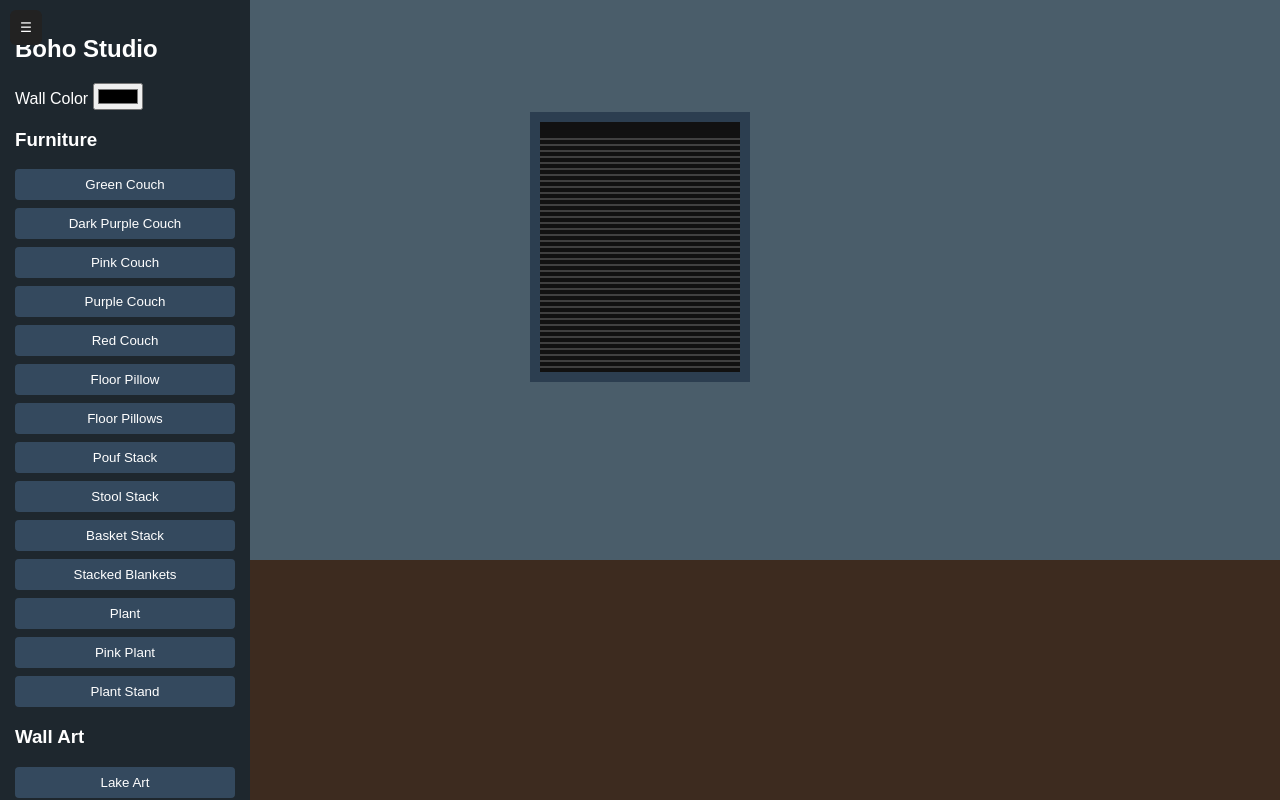
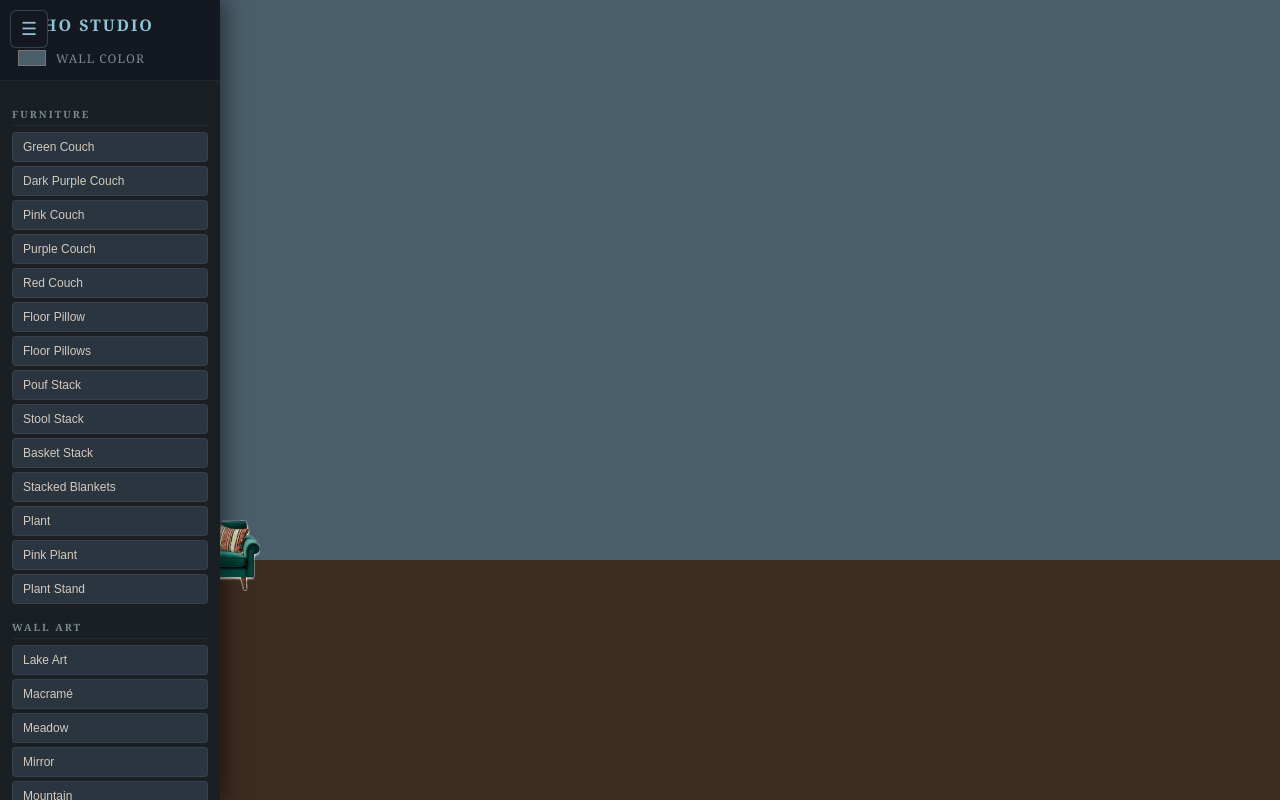
Before and after one commit to MaximumReality/decor, a plain HTML site: page index.html in a window 1280 px wide. Both pictures are taken after a click on the button "Green Couch". Drawn offline with Linux system fonts and the light colour scheme.

Commit message:
Update index.html

```diff
--- a/index.html
+++ b/index.html
@@ -2,67 +2,145 @@
 <html lang="en">
 <head>
 <meta charset="UTF-8">
-<title>Boho Rain Decor Sim</title>
+<title>Boho Decor Sim</title>
 <meta name="viewport" content="width=device-width, initial-scale=1.0">
-
 <style>
-  body {
-    margin: 0;
-    font-family: sans-serif;
-    background: #0f1418;
-    overflow: hidden;
-  }
-
   :root {
     --wall-color: #4a5d6a;
     --floor-color: #3d2b1f;
+    --sidebar-bg: #1a1f24;
+    --sidebar-header: #141820;
+    --btn-bg: #2a3540;
+    --btn-hover: #374b5a;
+    --accent: #8ec5d6;
+    --text: #d4c9bc;
+    --text-muted: #7a8a94;
+    --delete-bg: rgba(180, 60, 60, 0.85);
+    --delete-hover: rgba(210, 80, 80, 0.95);
+    --sidebar-width: 220px;
   }
 
-  /* Toggle Button */
-  #toggleSidebar {
-    position: fixed;
-    top: 10px;
-    left: 10px;
-    z-index: 1000;
-    padding: 10px;
-    background: #222;
-    color: white;
-    border: none;
-    border-radius: 6px;
+  * { box-sizing: border-box; margin: 0; padding: 0; }
+
+  body {
+    font-family: 'Georgia', serif;
+    background: #0f1418;
+    overflow: hidden;
+    height: 100vh;
+    width: 100vw;
   }
 
-  /* Sidebar */
-  .sidebar {
+  /* ── Sidebar ─────────────────────────────────── */
+  #sidebar {
     position: fixed;
-    top: 0;
-    left: 0;
-    width: 220px;
+    top: 0; left: 0;
+    width: var(--sidebar-width);
     height: 100%;
-    background: #1e272e;
-    color: white;
-    padding: 15px;
-    transform: translateX(0);
+    background: var(--sidebar-bg);
+    color: var(--text);
+    z-index: 999;
+    display: flex;
+    flex-direction: column;
     transition: transform 0.3s ease;
-    z-index: 999;
+    box-shadow: 4px 0 20px rgba(0,0,0,0.5);
+  }
+  #sidebar.closed { transform: translateX(-100%); }
+
+  #sidebar-header {
+    background: var(--sidebar-header);
+    padding: 14px 16px 10px;
+    border-bottom: 1px solid rgba(255,255,255,0.06);
+    flex-shrink: 0;
+  }
+  #sidebar-header h2 {
+    font-size: 16px;
+    letter-spacing: 2px;
+    text-transform: uppercase;
+    color: var(--accent);
+    margin-bottom: 10px;
   }
 
-  .sidebar.closed { transform: translateX(-100%); }
+  #color-row {
+    display: flex;
+    align-items: center;
+    gap: 8px;
+    font-size: 12px;
+    color: var(--text-muted);
+    text-transform: uppercase;
+    letter-spacing: 1px;
+  }
+  #wallPicker {
+    width: 32px; height: 24px;
+    border: none; border-radius: 4px;
+    cursor: pointer; background: none;
+    padding: 0;
+  }
+
+  #sidebar-body {
+    overflow-y: auto;
+    flex: 1;
+    padding: 10px 12px 20px;
+    scrollbar-width: thin;
+    scrollbar-color: #2e3d48 transparent;
+  }
+  #sidebar-body::-webkit-scrollbar { width: 4px; }
+  #sidebar-body::-webkit-scrollbar-thumb { background: #2e3d48; border-radius: 4px; }
+
+  #sidebar-body h3 {
+    font-size: 10px;
+    letter-spacing: 2px;
+    text-transform: uppercase;
+    color: var(--text-muted);
+    margin: 16px 0 6px;
+    padding-bottom: 4px;
+    border-bottom: 1px solid rgba(255,255,255,0.05);
+  }
 
   .spawn-btn {
     display: block;
-    margin: 8px 0;
     width: 100%;
-    padding: 8px;
-    background: #34495e;
-    color: white;
-    border: none;
+    margin: 4px 0;
+    padding: 7px 10px;
+    background: var(--btn-bg);
+    color: var(--text);
+    border: 1px solid rgba(255,255,255,0.06);
     border-radius: 4px;
+    font-size: 12px;
+    text-align: left;
+    cursor: pointer;
+    transition: background 0.15s, border-color 0.15s;
+  }
+  .spawn-btn:hover {
+    background: var(--btn-hover);
+    border-color: rgba(142,197,214,0.3);
   }
 
-  /* Room */
+  /* ── Toggle Button ───────────────────────────── */
+  #toggleSidebar {
+    position: fixed;
+    top: 10px; left: 10px;
+    z-index: 1000;
+    width: 38px; height: 38px;
+    background: var(--sidebar-header);
+    color: var(--accent);
+    border: 1px solid rgba(142,197,214,0.25);
+    border-radius: 6px;
+    font-size: 18px;
+    cursor: pointer;
+    display: flex; align-items: center; justify-content: center;
+    transition: background 0.15s;
+  }
+  #toggleSidebar:hover { background: #222c34; }
+
+  /* ── Room ────────────────────────────────────── */
   .room { position: relative; width: 100vw; height: 100vh; }
 
-  .wall { height: 70%; background: var(--wall-color); position: relative; }
+  .wall {
+    height: 70%;
+    background: var(--wall-color);
+    position: relative;
+    transition: background 0.3s;
+  }
 
   .floor {
     width: 100%;
@@ -70,204 +148,239 @@
     background: var(--floor-color);
   }
 
-  /* Window + rain */
-  .window {
-    position: absolute;
-    top: 20%;
-    left: 50%;
-    transform: translateX(-50%);
-    width: 200px;
-    height: 250px;
-    border: 10px solid #2c3e50;
-    overflow: hidden;
-    background: #111;
-  }
+  /* ── Items Layer ─────────────────────────────── */
+  #items { position: absolute; inset: 0; pointer-events: none; }
 
-  .rain {
-    position: absolute;
-    width: 100%;
-    height: 100%;
-    background: repeating-linear-gradient(
-      to bottom,
-      rgba(255,255,255,0.2) 0px,
-      rgba(255,255,255,0.2) 2px,
-      transparent 2px,
-      transparent 6px
-    );
-    animation: rain 0.4s linear infinite;
-  }
-
-  @keyframes rain { from { transform: translateY(0); } to { transform: translateY(20px); } }
-
-  /* Items container */
-  #items { position: absolute; inset: 0; }
-
-  /* Items styling */
+  /* ── Item Base ───────────────────────────────── */
   .item {
     position: absolute;
     background-size: contain;
     background-repeat: no-repeat;
     background-color: transparent;
     cursor: grab;
+    pointer-events: all;
+    user-select: none;
+    touch-action: none;
   }
+  .item:active { cursor: grabbing; }
 
-  .floor-item { width: 120px; height: 120px; }
-  .wall-item { width: 100px; height: 100px; }
-  .ceiling-item { width: 100px; height: 100px; }
+  /* Delete button on each item */
+  .item .delete-btn {
+    position: absolute;
+    top: -8px; right: -8px;
+    width: 20px; height: 20px;
+    background: var(--delete-bg);
+    color: #fff;
+    border: none;
+    border-radius: 50%;
+    font-size: 13px;
+    line-height: 20px;
+    text-align: center;
+    cursor: pointer;
+    opacity: 0;
+    transition: opacity 0.15s;
+    z-index: 10;
+    pointer-events: all;
+    padding: 0;
+  }
+  .item:hover .delete-btn { opacity: 1; }
+  .item .delete-btn:hover { background: var(--delete-hover); }
 
-  /* --- Sprite images --- */
-  .green-couch { background-image: url('sprites/green-couch.png'); width:120px;height:120px; }
-  .dark-purple-couch { background-image: url('sprites/dark-purple-couch.png'); width:120px;height:120px; }
-  .pink-couch { background-image: url('sprites/pink-couch.png'); width:120px;height:120px; }
-  .purple-couch { background-image: url('sprites/purple-couch.png'); width:120px;height:120px; }
-  .red-couch { background-image: url('sprites/red-couch.png'); width:120px;height:120px; }
+  /* Resize handle — bottom-right corner */
+  .item .resize-handle {
+    position: absolute;
+    bottom: -6px; right: -6px;
+    width: 16px; height: 16px;
+    background: var(--accent);
+    border-radius: 50%;
+    cursor: se-resize;
+    opacity: 0;
+    transition: opacity 0.15s;
+    z-index: 10;
+    pointer-events: all;
+    touch-action: none;
+  }
+  .item:hover .resize-handle { opacity: 0.85; }
+  .item .resize-handle:hover { opacity: 1; }
 
-  .floor-pillow { background-image: url('sprites/floor-pillow.png'); width:60px;height:60px; }
-  .floor-pillows { background-image: url('sprites/floor-pillows.png'); width:80px;height:80px; }
-  .pouf-stack-pillows { background-image: url('sprites/pouf-stack-pillows.png'); width:90px;height:90px; }
-
-  .stool-blanket-stack { background-image: url('sprites/stool-blanket-stack.png'); width:80px;height:80px; }
-  .basket-blanket-stack { background-image: url('sprites/basket-blanket-stack.png'); width:80px;height:80px; }
-  .stacked-blankets { background-image: url('sprites/stacked-blankets.png'); width:80px;height:80px; }
-
-  .potted-plant { background-image: url('sprites/potted-plant.png'); width:80px;height:80px; }
-  .pink-potted-plant { background-image: url('sprites/pink-potted-plant.png'); width:80px;height:80px; }
-  .purple-plant-stand { background-image: url('sprites/purple-plant-stand.png'); width:80px;height:80px; }
-
-  .lake-art { background-image: url('sprites/lake-art.png'); width:100px;height:100px; }
-  .macrame-art { background-image: url('sprites/macrame-art.png'); width:100px;height:100px; }
-  .meadow-art { background-image: url('sprites/meadow-art.png'); width:100px;height:100px; }
-  .mirror-art { background-image: url('sprites/mirror-art.png'); width:100px;height:100px; }
-  .mountain-art { background-image: url('sprites/mountain-art.png'); width:100px;height:100px; }
-  .tapestry-art { background-image: url('sprites/tapestry-art.png'); width:100px;height:100px; }
-  .horizontal-tapestry-art { background-image: url('sprites/horizontal-tapestry-art.png'); width:100px;height:80px; }
-  .wall-shelf-art { background-image: url('sprites/wall-shelf-art.png'); width:100px;height:100px; }
-
-  .ceiling-light { background-image: url('sprites/ceiling-light.png'); width:100px;height:100px; }
-
-  .wood-floor-shelves { background-image: url('sprites/wood-floor-shelves.png'); width:120px;height:100px; }
-
-  .blue-curio { background-image: url('sprites/blue-curio.png'); width:80px;height:100px; }
-  .light-purple-curio { background-image: url('sprites/light-purple-curio.png'); width:80px;height:100px; }
-  .pink-curio { background-image: url('sprites/pink-curio.png'); width:80px;height:100px; }
-
-  .purple-rug { background-image: url('sprites/purple-rug.png'); width:120px;height:60px; }
-  .vertical-rug { background-image: url('sprites/vertical-rug.png'); width:60px;height:120px; }
-  .ladder-shelf { background-image: url('sprites/ladder-shelf.png'); width:80px;height:120px; }
-
-  .amethyst-wand { background-image: url('sprites/amethyst-wand.png'); width:60px;height:60px; }
-
+  /* ── Sprite Classes ──────────────────────────── */
+  /* Couches */
+  .green-couch          { background-image: url('sprites/green-couch.png');           width:120px; height:120px; }
+  .dark-purple-couch    { background-image: url('sprites/dark-purple-couch.png');     width:120px; height:120px; }
+  .pink-couch           { background-image: url('sprites/pink-couch.png');            width:120px; height:120px; }
+  .purple-couch         { background-image: url('sprites/purple-couch.png');          width:120px; height:120px; }
+  .red-couch            { background-image: url('sprites/red-couch.png');             width:120px; height:120px; }
+  /* Pillows / poufs */
+  .floor-pillow         { background-image: url('sprites/floor-pillow.png');          width:60px;  height:60px;  }
+  .floor-pillows        { background-image: url('sprites/floor-pillows.png');         width:80px;  height:80px;  }
+  .pouf-stack-pillows   { background-image: url('sprites/pouf-stack-pillows.png');    width:90px;  height:90px;  }
+  /* Blankets */
+  .stool-blanket-stack  { background-image: url('sprites/stool-blanket-stack.png');   width:80px;  height:80px;  }
+  .basket-blanket-stack { background-image: url('sprites/basket-blanket-stack.png');  width:80px;  height:80px;  }
+  .stacked-blankets     { background-image: url('sprites/stacked-blankets.png');      width:80px;  height:80px;  }
+  /* Plants */
+  .potted-plant         { background-image: url('sprites/potted-plant.png');          width:80px;  height:80px;  }
+  .pink-potted-plant    { background-image: url('sprites/pink-potted-plant.png');     width:80px;  height:80px;  }
+  .purple-plant-stand   { background-image: url('sprites/purple-plant-stand.png');    width:80px;  height:80px;  }
+  /* Wall art */
+  .lake-art             { background-image: url('sprites/lake-art.png');              width:100px; height:100px; }
+  .macrame-art          { background-image: url('sprites/macrame-art.png');           width:100px; height:100px; }
+  .meadow-art           { background-image: url('sprites/meadow-art.png');            width:100px; height:100px; }
+  .mirror-art           { background-image: url('sprites/mirror-art.png');            width:100px; height:100px; }
+  .mountain-art         { background-image: url('sprites/mountain-art.png');          width:100px; height:100px; }
+  .tapestry-art         { background-image: url('sprites/tapestry-art.png');          width:100px; height:100px; }
+  .horizontal-tapestry-art { background-image: url('sprites/horizontal-tapestry-art.png'); width:130px; height:80px; }
+  .wall-shelf-art       { background-image: url('sprites/wall-shelf-art.png');        width:100px; height:100px; }
+  /* Lighting */
+  .ceiling-light        { background-image: url('sprites/ceiling-light.png');         width:100px; height:100px; }
+  /* Shelves / misc */
+  .wood-floor-shelves   { background-image: url('sprites/wood-floor-shelves.png');    width:120px; height:100px; }
+  .blue-curio           { background-image: url('sprites/blue-curio.png');            width:80px;  height:100px; }
+  .light-purple-curio   { background-image: url('sprites/light-purple-curio.png');    width:80px;  height:100px; }
+  .pink-curio           { background-image: url('sprites/pink-curio.png');            width:80px;  height:100px; }
+  .purple-rug           { background-image: url('sprites/purple-rug.png');            width:120px; height:60px;  }
+  .vertical-rug         { background-image: url('sprites/vertical-rug.png');          width:60px;  height:120px; }
+  .ladder-shelf         { background-image: url('sprites/ladder-shelf.png');          width:80px;  height:120px; }
+  .amethyst-wand        { background-image: url('sprites/amethyst-wand.png');         width:60px;  height:60px;  }
 </style>
 </head>
+<body>
 
-<body>
 <button id="toggleSidebar">☰</button>
 
-<aside class="sidebar" id="sidebar">
+<aside id="sidebar">
+  <div id="sidebar-header">
     <h2>Boho Studio</h2>
-<label>Wall Color</label>
-<input type="color" id="wallPicker">
+    <div id="color-row">
+      <input type="color" id="wallPicker" value="#4a5d6a" title="Wall color">
+      <span>Wall Color</span>
+    </div>
+  </div>
 
+  <div id="sidebar-body">
     <h3>Furniture</h3>
-<button class="spawn-btn" data-type="green-couch" data-zone="floor">Green Couch</button>
-<button class="spawn-btn" data-type="dark-purple-couch" data-zone="floor">Dark Purple Couch</button>
-<button class="spawn-btn" data-type="pink-couch" data-zone="floor">Pink Couch</button>
-<button class="spawn-btn" data-type="purple-couch" data-zone="floor">Purple Couch</button>
-<button class="spawn-btn" data-type="red-couch" data-zone="floor">Red Couch</button>
-<button class="spawn-btn" data-type="floor-pillow" data-zone="floor">Floor Pillow</button>
-<button class="spawn-btn" data-type="floor-pillows" data-zone="floor">Floor Pillows</button>
-<button class="spawn-btn" data-type="pouf-stack-pillows" data-zone="floor">Pouf Stack</button>
-<button class="spawn-btn" data-type="stool-blanket-stack" data-zone="floor">Stool Stack</button>
+    <button class="spawn-btn" data-type="green-couch"          data-zone="floor">Green Couch</button>
+    <button class="spawn-btn" data-type="dark-purple-couch"    data-zone="floor">Dark Purple Couch</button>
+    <button class="spawn-btn" data-type="pink-couch"           data-zone="floor">Pink Couch</button>
+    <button class="spawn-btn" data-type="purple-couch"         data-zone="floor">Purple Couch</button>
+    <button class="spawn-btn" data-type="red-couch"            data-zone="floor">Red Couch</button>
+    <button class="spawn-btn" data-type="floor-pillow"         data-zone="floor">Floor Pillow</button>
+    <button class="spawn-btn" data-type="floor-pillows"        data-zone="floor">Floor Pillows</button>
+    <button class="spawn-btn" data-type="pouf-stack-pillows"   data-zone="floor">Pouf Stack</button>
+    <button class="spawn-btn" data-type="stool-blanket-stack"  data-zone="floor">Stool Stack</button>
     <button class="spawn-btn" data-type="basket-blanket-stack" data-zone="floor">Basket Stack</button>
-<button class="spawn-btn" data-type="stacked-blankets" data-zone="floor">Stacked Blankets</button>
-<button class="spawn-btn" data-type="potted-plant" data-zone="floor">Plant</button>
-<button class="spawn-btn" data-type="pink-potted-plant" data-zone="floor">Pink Plant</button>
-<button class="spawn-btn" data-type="purple-plant-stand" data-zone="floor">Plant Stand</button>
+    <button class="spawn-btn" data-type="stacked-blankets"     data-zone="floor">Stacked Blankets</button>
+    <button class="spawn-btn" data-type="potted-plant"         data-zone="floor">Plant</button>
+    <button class="spawn-btn" data-type="pink-potted-plant"    data-zone="floor">Pink Plant</button>
+    <button class="spawn-btn" data-type="purple-plant-stand"   data-zone="floor">Plant Stand</button>
 
     <h3>Wall Art</h3>
-<button class="spawn-btn" data-type="lake-art" data-zone="wall">Lake Art</button>
-<button class="spawn-btn" data-type="macrame-art" data-zone="wall">Macramé</button>
-<button class="spawn-btn" data-type="meadow-art" data-zone="wall">Meadow</button>
-<button class="spawn-btn" data-type="mirror-art" data-zone="wall">Mirror</button>
-<button class="spawn-btn" data-type="mountain-art" data-zone="wall">Mountain</button>
-<button class="spawn-btn" data-type="tapestry-art" data-zone="wall">Tapestry</button>
-<button class="spawn-btn" data-type="horizontal-tapestry-art" data-zone="wall">Horizontal Tapestry</button>
-<button class="spawn-btn" data-type="wall-shelf-art" data-zone="wall">Wall Shelf</button>
+    <button class="spawn-btn" data-type="lake-art"                  data-zone="wall">Lake Art</button>
+    <button class="spawn-btn" data-type="macrame-art"               data-zone="wall">Macramé</button>
+    <button class="spawn-btn" data-type="meadow-art"                data-zone="wall">Meadow</button>
+    <button class="spawn-btn" data-type="mirror-art"                data-zone="wall">Mirror</button>
+    <button class="spawn-btn" data-type="mountain-art"              data-zone="wall">Mountain</button>
+    <button class="spawn-btn" data-type="tapestry-art"              data-zone="wall">Tapestry</button>
+    <button class="spawn-btn" data-type="horizontal-tapestry-art"   data-zone="wall">Horizontal Tapestry</button>
+    <button class="spawn-btn" data-type="wall-shelf-art"            data-zone="wall">Wall Shelf</button>
 
     <h3>Lighting</h3>
     <button class="spawn-btn" data-type="ceiling-light" data-zone="ceiling">Ceiling Light</button>
 
     <h3>Misc / Shelves</h3>
-<button class="spawn-btn" data-type="wood-floor-shelves" data-zone="floor">Wood Shelves</button>
-<button class="spawn-btn" data-type="blue-curio" data-zone="floor">Blue Curio</button>
-<button class="spawn-btn" data-type="light-purple-curio" data-zone="floor">Light Purple Curio</button>
-<button class="spawn-btn" data-type="pink-curio" data-zone="floor">Pink Curio</button>
-<button class="spawn-btn" data-type="purple-rug" data-zone="floor">Purple Rug</button>
-<button class="spawn-btn" data-type="vertical-rug" data-zone="floor">Vertical Rug</button>
-<button class="spawn-btn" data-type="ladder-shelf" data-zone="floor">Ladder Shelf</button>
-<button class="spawn-btn" data-type="amethyst-wand" data-zone="floor">Amethyst Wand</button>
+    <button class="spawn-btn" data-type="wood-floor-shelves"  data-zone="floor">Wood Shelves</button>
+    <button class="spawn-btn" data-type="blue-curio"          data-zone="floor">Blue Curio</button>
+    <button class="spawn-btn" data-type="light-purple-curio"  data-zone="floor">Light Purple Curio</button>
+    <button class="spawn-btn" data-type="pink-curio"          data-zone="floor">Pink Curio</button>
+    <button class="spawn-btn" data-type="purple-rug"          data-zone="floor">Purple Rug</button>
+    <button class="spawn-btn" data-type="vertical-rug"        data-zone="floor">Vertical Rug</button>
+    <button class="spawn-btn" data-type="ladder-shelf"        data-zone="floor">Ladder Shelf</button>
+    <button class="spawn-btn" data-type="amethyst-wand"       data-zone="floor">Amethyst Wand</button>
+  </div>
 </aside>
 
 <div class="room">
-  <div class="wall" id="wall">
-    <div class="window">
-      <div class="rain"></div>
-    </div>
-  </div>
-
+  <div class="wall" id="wall"></div>
   <div class="floor"></div>
   <div id="items"></div>
 </div>
 
 <script>
-const sidebar = document.getElementById('sidebar');
-const toggle = document.getElementById('toggleSidebar');
-const wall = document.getElementById('wall');
-const picker = document.getElementById('wallPicker');
-const items = document.getElementById('items');
+  const sidebar  = document.getElementById('sidebar');
+  const toggle   = document.getElementById('toggleSidebar');
+  const wall     = document.getElementById('wall');
+  const picker   = document.getElementById('wallPicker');
+  const itemsEl  = document.getElementById('items');
 
-// Sidebar toggle
-toggle.onclick = () => sidebar.classList.toggle('closed');
+  // ── Sidebar toggle ──────────────────────────────
+  toggle.addEventListener('click', () => sidebar.classList.toggle('closed'));
 
-// Wall color picker
-picker.oninput = (e) => wall.style.background = e.target.value;
+  // ── Wall color ──────────────────────────────────
+  picker.addEventListener('input', e => wall.style.background = e.target.value);
 
-// Spawn items
+  // ── Spawn ───────────────────────────────────────
+  const ZONE_TOP = { floor: '65%', wall: '20%', ceiling: '5%' };
+
   document.querySelectorAll('.spawn-btn').forEach(btn => {
-  btn.onclick = () => {
-    const type = btn.dataset.type;
-    const zone = btn.dataset.zone;
+    btn.addEventListener('click', () => spawnItem(btn.dataset.type, btn.dataset.zone));
+  });
+
+  function spawnItem(type, zone) {
     const el = document.createElement('div');
     el.classList.add('item', type);
+    el.style.top  = ZONE_TOP[zone] || '50%';
+    el.style.left = '140px';
 
-    if(zone === 'floor') el.classList.add('floor-item'), el.style.top="65%";
-    if(zone === 'wall') el.classList.add('wall-item'), el.style.top="20%";
-    if(zone === 'ceiling') el.classList.add('ceiling-item'), el.style.top="5%";
+    // Delete button
+    const del = document.createElement('button');
+    del.className   = 'delete-btn';
+    del.textContent = '×';
+    del.title       = 'Remove';
+    del.addEventListener('pointerdown', e => e.stopPropagation()); // don't start drag
+    del.addEventListener('click', e => {
+      e.stopPropagation();
+      el.remove();
+    });
+    el.appendChild(del);
 
-    el.style.left = "120px";
-    items.appendChild(el);
+    itemsEl.appendChild(el);
     makeDraggable(el);
-  };
-});
+  }
 
-// Dragging
+  // ── Drag ────────────────────────────────────────
   function makeDraggable(el) {
-  let offsetX = 0, offsetY = 0, dragging = false;
+    let startX, startY, startLeft, startTop, dragging = false;
 
     el.addEventListener('pointerdown', e => {
+      // Ignore clicks on the delete button
+      if (e.target.classList.contains('delete-btn')) return;
+
       dragging = true;
-    offsetX = e.offsetX;
-    offsetY = e.offsetY;
+      startX   = e.clientX;
+      startY   = e.clientY;
+
+      // Convert current position to px if needed
+      const rect    = el.getBoundingClientRect();
+      startLeft     = rect.left;
+      startTop      = rect.top;
+      el.style.left = startLeft + 'px';
+      el.style.top  = startTop  + 'px';
+
       el.setPointerCapture(e.pointerId);
+      el.style.zIndex = 100;
+      e.preventDefault();
     });
 
     el.addEventListener('pointermove', e => {
-    if(!dragging) return;
-    el.style.left = (e.clientX - offsetX) + 'px';
-    el.style.top = (e.clientY - offsetY) + 'px';
+      if (!dragging) return;
+      el.style.left = (startLeft + e.clientX - startX) + 'px';
+      el.style.top  = (startTop  + e.clientY - startY) + 'px';
     });
 
-  el.addEventListener('pointerup', () => dragging = false);
+    el.addEventListener('pointerup', () => {
+      dragging = false;
+      el.style.zIndex = '';
+    });
   }
 </script>
 </body>
```
Lines whose indentation alone changed are shown as unchanged.
